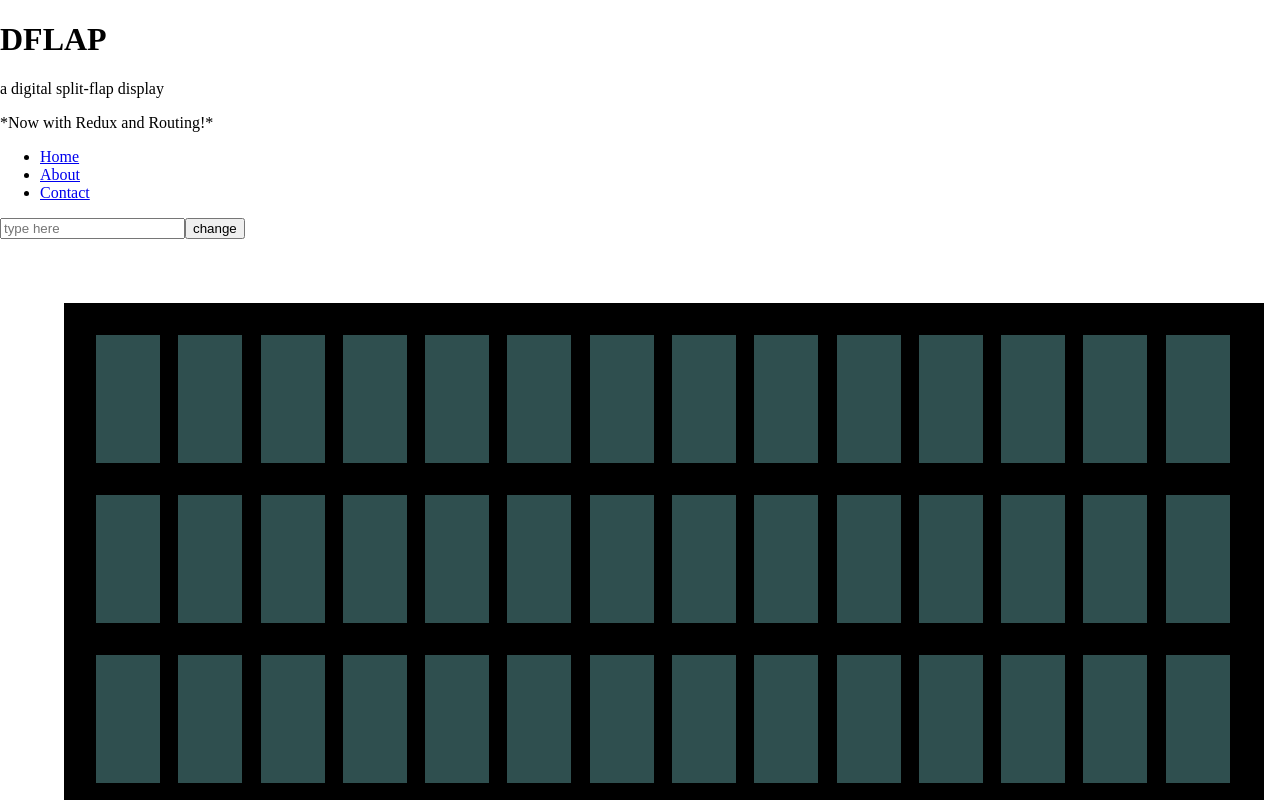
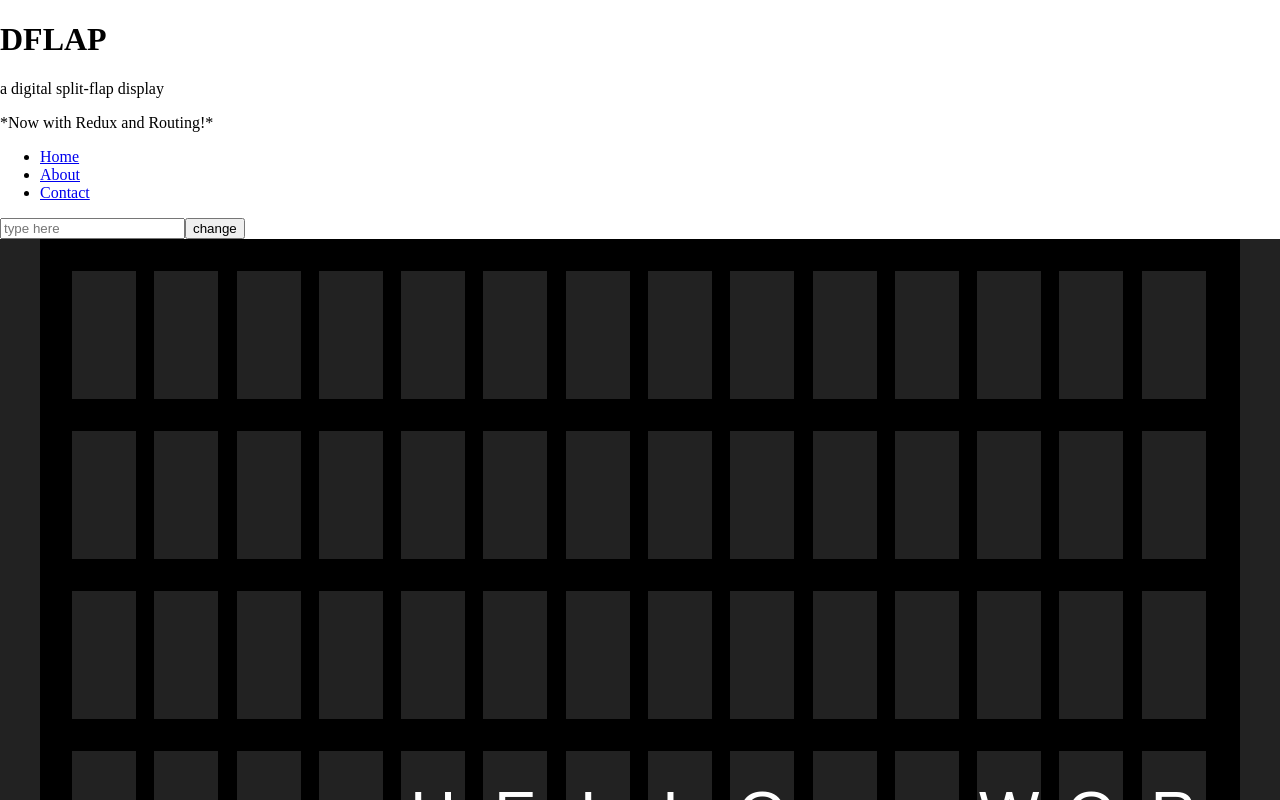
Before and after one commit to juanmcol/dflap, a React (Vite) app: page / in a window 1280 px wide. Shown: the top 800 px of the page. Built offline with nearby package versions, Linux system fonts and the light colour scheme.

Commit message:
Add center alignment for the text.

```diff
--- a/src/assets/comps/characters.js
+++ b/src/assets/comps/characters.js
@@ -12,7 +12,7 @@ const characters = [
   "8", "9",
 
   ".", ",", "!", "?",
-  "-", "$", "+"
+  "'", '"', "$", "+"
 ]
 
 export default characters;
--- a/src/features/display/display.jsx
+++ b/src/features/display/display.jsx
@@ -17,6 +17,7 @@ export const Display = () => {
   useEffect(onFirstRender, []);
 
   return (
+    <div id="display-container">
       <div id="display">
         {
           flapOutput.flat().map((e, index) => {
@@ -24,5 +25,6 @@ export const Display = () => {
           })
         }
       </div>
+    </div>
   )
 }
--- a/src/features/display/displaySlice.jsx
+++ b/src/features/display/displaySlice.jsx
@@ -53,17 +53,28 @@ const displaySlice = createSlice({
         })
       }
 
+      // remove extra lines
       if (state.flapOutput.length > 5) {
         state.flapOutput = state.flapOutput.slice(0, 5);
       }
-      const upper = Math.ceil(state.rows / 2);
+      let upper = Math.ceil(state.rows / 2);
 
       if (state.custom === false) {
-        while (state.flapOutput.length < upper) {
-          state.flapOutput = [
-            Array(state.columns).fill(state.data[0]),
-            ...state.flapOutput
-          ]
+        if (state.flapOutput.length < upper) {
+          while (state.flapOutput.length < upper) {
+            state.flapOutput = [
+              Array(state.columns).fill(state.data[0]),
+              ...state.flapOutput
+            ]
+          }
+        } else if ((state.flapOutput.length + 2) <= state.rows) {
+          while (state.flapOutput.length >= upper) {
+            state.flapOutput = [
+              Array(state.columns).fill(state.data[0]),
+              ...state.flapOutput
+            ]
+            upper *= 2;
+          }
         }
       }
 
--- a/src/styles/AppPage.css
+++ b/src/styles/AppPage.css
@@ -1,12 +1,20 @@
 body {
   margin: 0;
+}
+
+#display-container {
+  width: 100%;
+  height: fit-content;
+  display: flex;
+  justify-content: center;
+
+  background-color: #222;
 }
 
 #display {
   background-color: black;
   width: 90%;
   height: 50rem;
-  margin: 4rem 5%;
   padding: 1rem 2rem 1rem 1rem;
 
   display: grid;
@@ -15,6 +23,7 @@ body {
 }
 
 .split-flap {
+  font-family: Arial, Helvetica, sans-serif;
   position: relative;
   width: 4rem;
   height: 8rem;
@@ -34,7 +43,7 @@ body {
 
 .top, .bottom {
   position: absolute;
-  background-color: darkslategray;
+  background-color: #222;
   width: 4rem;
   height: 8rem;
 
```
Also changed, not shown: tasks.txt. Lines whose indentation alone changed are shown as unchanged.
